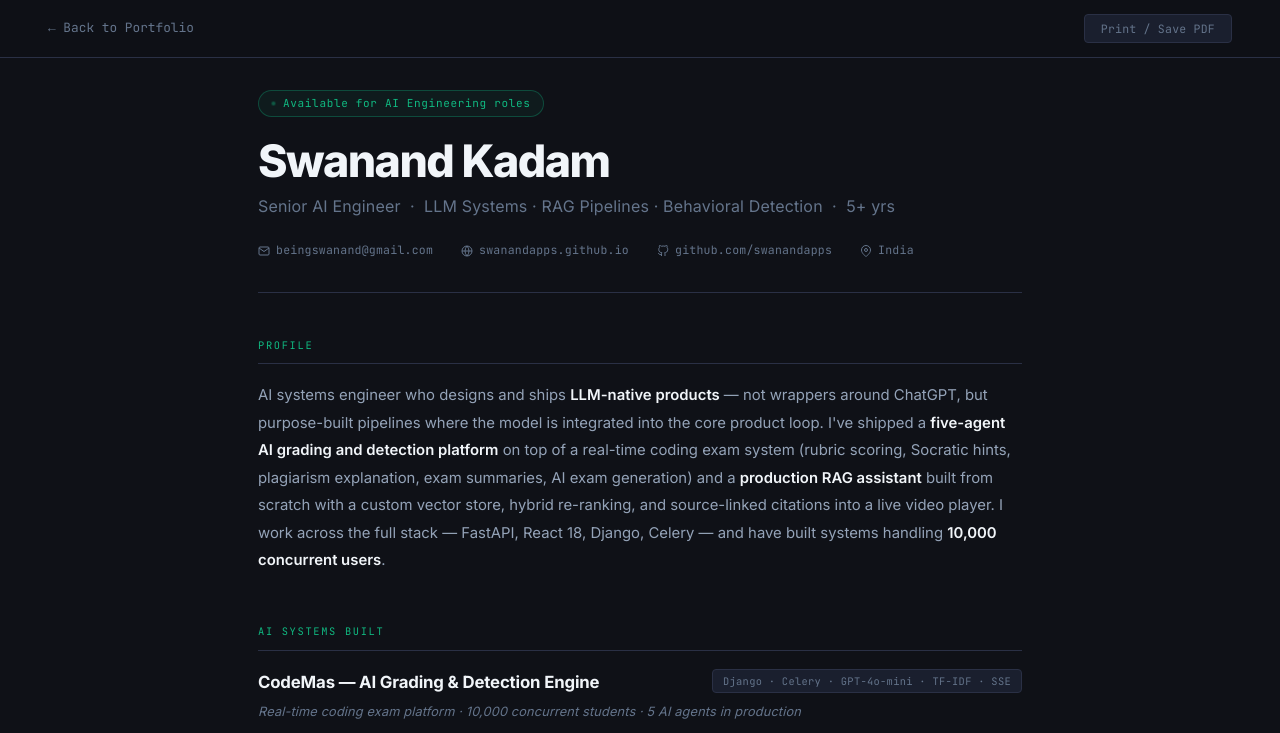
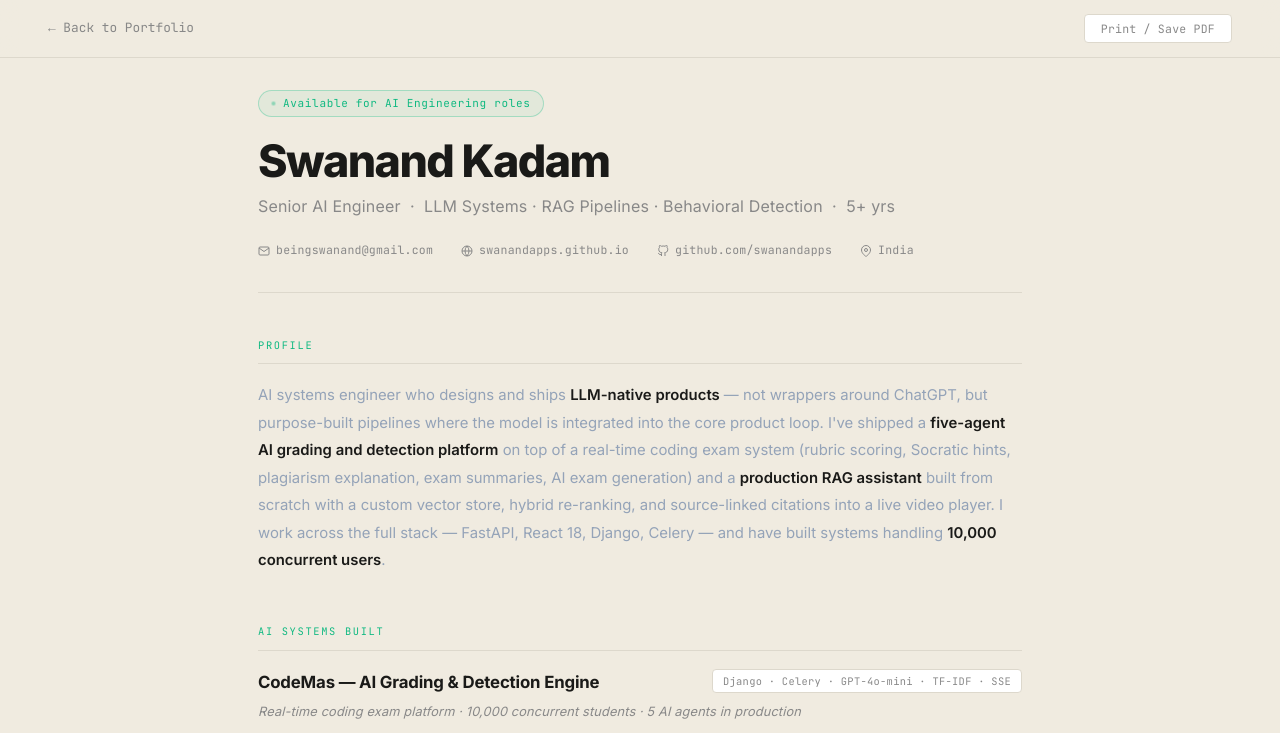
Before and after one commit to swanandapps/swanandapps.github.io, a plain HTML site: page resume.html in a window 1280 px wide. Shown: the top 733 px of the page. Drawn offline with Linux system fonts and the light colour scheme.

Commit message:
Fix remaining dark elements — resume, stringy data boxes
- Migrate resume.html to cream theme (CSS variables + nav bg)
- Fix dark rgba code-box backgrounds in stringy_animation.html

Co-Authored-By: Claude Sonnet 4.6 <noreply@anthropic.com>

```diff
--- a/resume.html
+++ b/resume.html
@@ -9,12 +9,12 @@
 @import url('https://fonts.googleapis.com/css2?family=Inter:wght@300;400;500;600;700;800&family=JetBrains+Mono:wght@400;500&display=swap');
 
 :root {
-  --bg: #0f1117;
-  --surface: #1a1f2e;
-  --border: #2a3045;
+  --bg: #f0ebe0;
+  --surface: #fff;
+  --border: #ddd8cc;
   --green: #10b981;
-  --text: #f1f5f9;
-  --muted: #64748b;
+  --text: #1a1a18;
+  --muted: #888;
   --indigo: #6366f1;
   --amber: #f59e0b;
   --blue: #3b82f6;
@@ -39,7 +39,7 @@ body {
   align-items: center;
   justify-content: space-between;
   padding: 14px 48px;
-  background: rgba(15,17,23,0.92);
+  background: rgba(240,235,224,0.94);
   backdrop-filter: blur(12px);
   border-bottom: 1px solid var(--border);
 }
```
Also changed, not shown: stringy_animation.html (+2 -2 lines).
